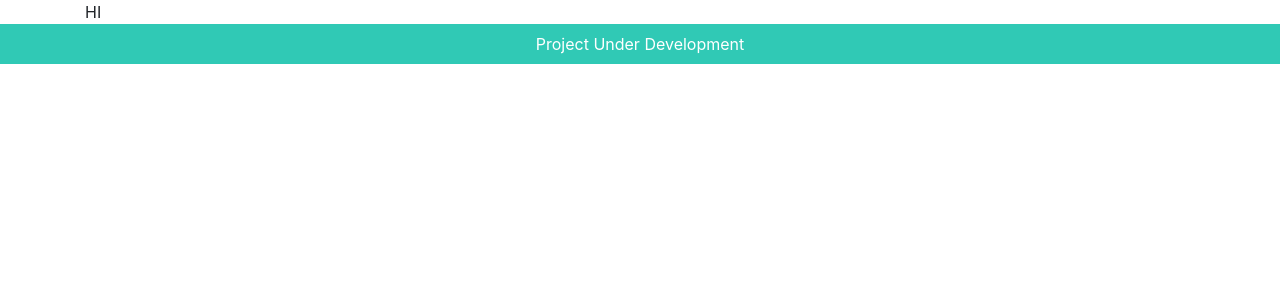
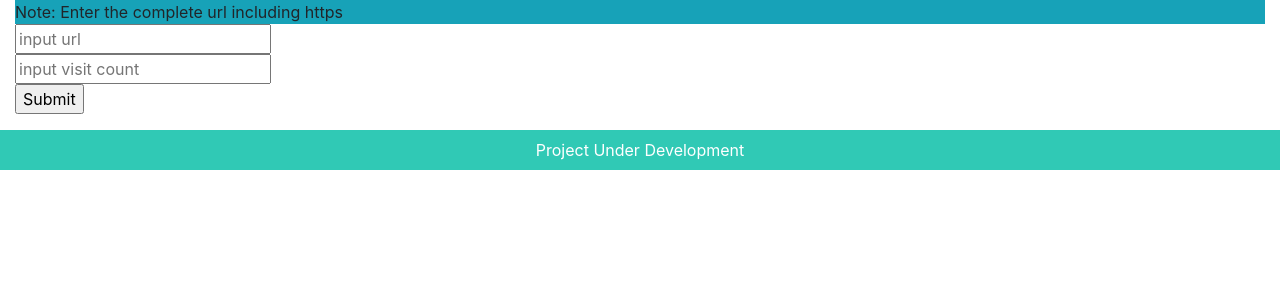
Before and after one commit to Debajyoti1/webtools, a Python web app: template templates/index.html in a window 1280 px wide. Shown: the part 64-364 px from the top of the page. Run offline with Jinja, Linux system fonts and the light colour scheme; the template is opened without the code that fills it, so the values that code supplies are empty; some libraries are stand-ins or nearby versions.

Commit message:
adding forms

```diff
--- a/templates/index.html
+++ b/templates/index.html
@@ -5,7 +5,13 @@
 {% endblock %}
 
 {% block body %}
-<section class="container">
-HI
+<section class="container-fluid">
+<form class="form-group" method="get" action="/perform">
+	<div class="bg-info">Note: Enter the complete url including https</div>
+	<input type="text" name="url" placeholder="input url"></input><br>
+	<input type="text" name="loop" placeholder="input visit count"></input><br>
+	<input type="submit" name="start">
+
+</form>
 </section>
 {% endblock %}
```
Also changed, not shown: app.py (+9 -2 lines), templates/perform.html (added, +11 -0 lines).
